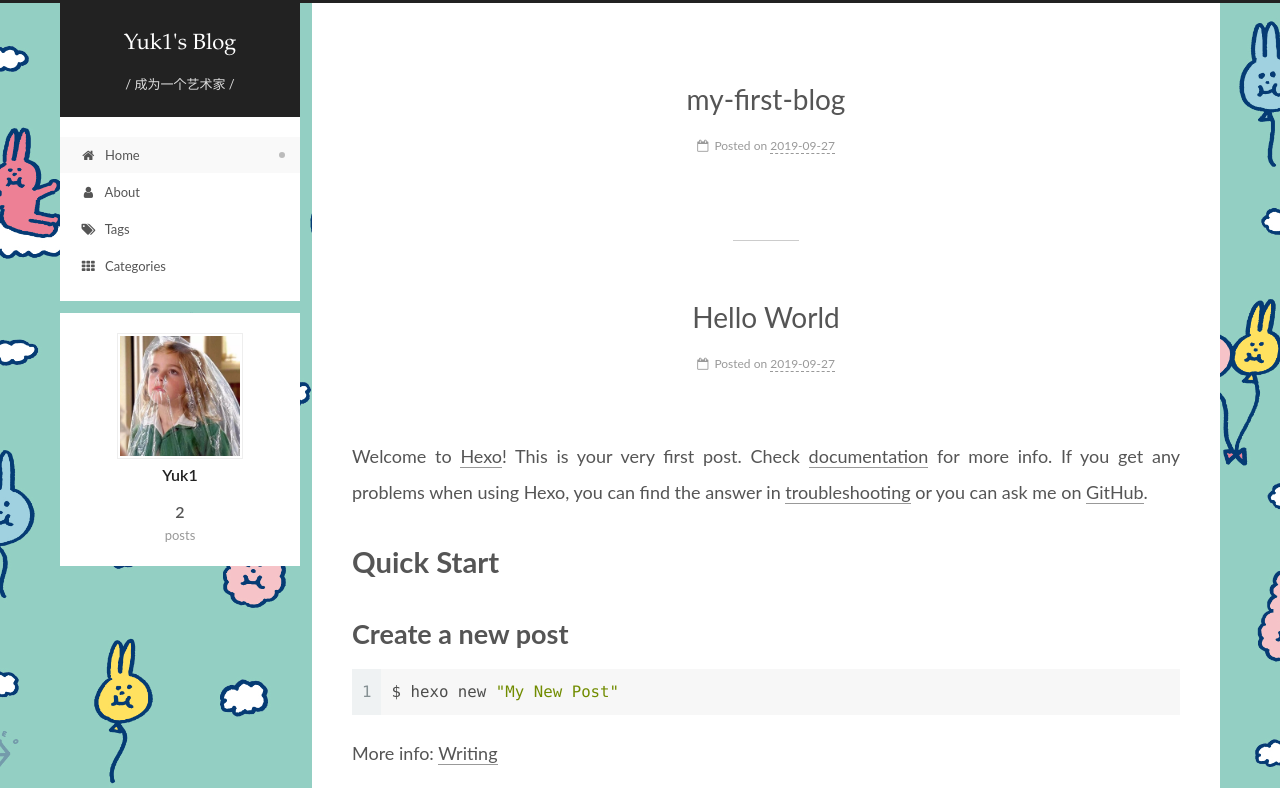
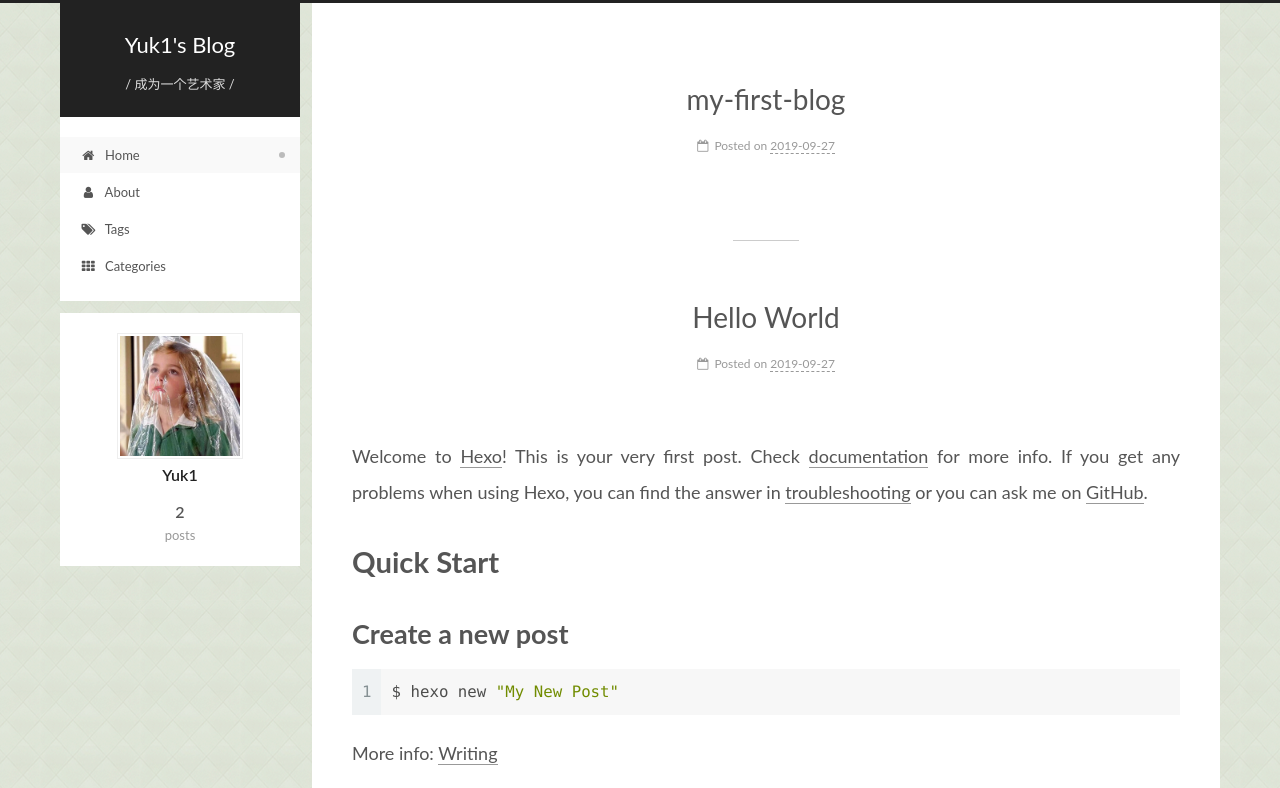
Before and after one commit to yuk11111/yuk11111.github.io, a plain HTML site: page index.html in a window 1280 px wide. Shown: the top 788 px of the page. Drawn offline with Linux system fonts and the light colour scheme.

Commit message:
Site updated: 2019-09-27 20:33:10

```diff
--- a/css/main.css
+++ b/css/main.css
@@ -989,7 +989,7 @@ pre .javascript .function {
 }
 .site-title {
   display: inline-block;
-  font-family: 'Palatino Linotype', 'Lato', "PingFang SC", "Microsoft YaHei", sans-serif;
+  font-family: 'Lato', "PingFang SC", "Microsoft YaHei", sans-serif;
   font-size: 1.375em;
   font-weight: normal;
   line-height: 1.5;
@@ -1158,7 +1158,7 @@ pre .javascript .function {
 }
 .links-of-author a::before,
 .links-of-author span.exturl::before {
-  background: #5578cf;
+  background: #ccc3e3;
   border-radius: 50%;
   content: ' ';
   display: inline-block;
@@ -2547,9 +2547,8 @@ ul.breadcrumb li + li:last-child {
   padding: 0;
 }
 body {
-  background-image: url("/images/body-background.jpg");
-  background-repeat: no-repeat;
+  background-image: url("/images/bg02.png");
+  background-repeat: repeat;
   background-attachment: fixed;
   background-position: 50% 50%;
-  background-size: cover;
-}
+}
```
